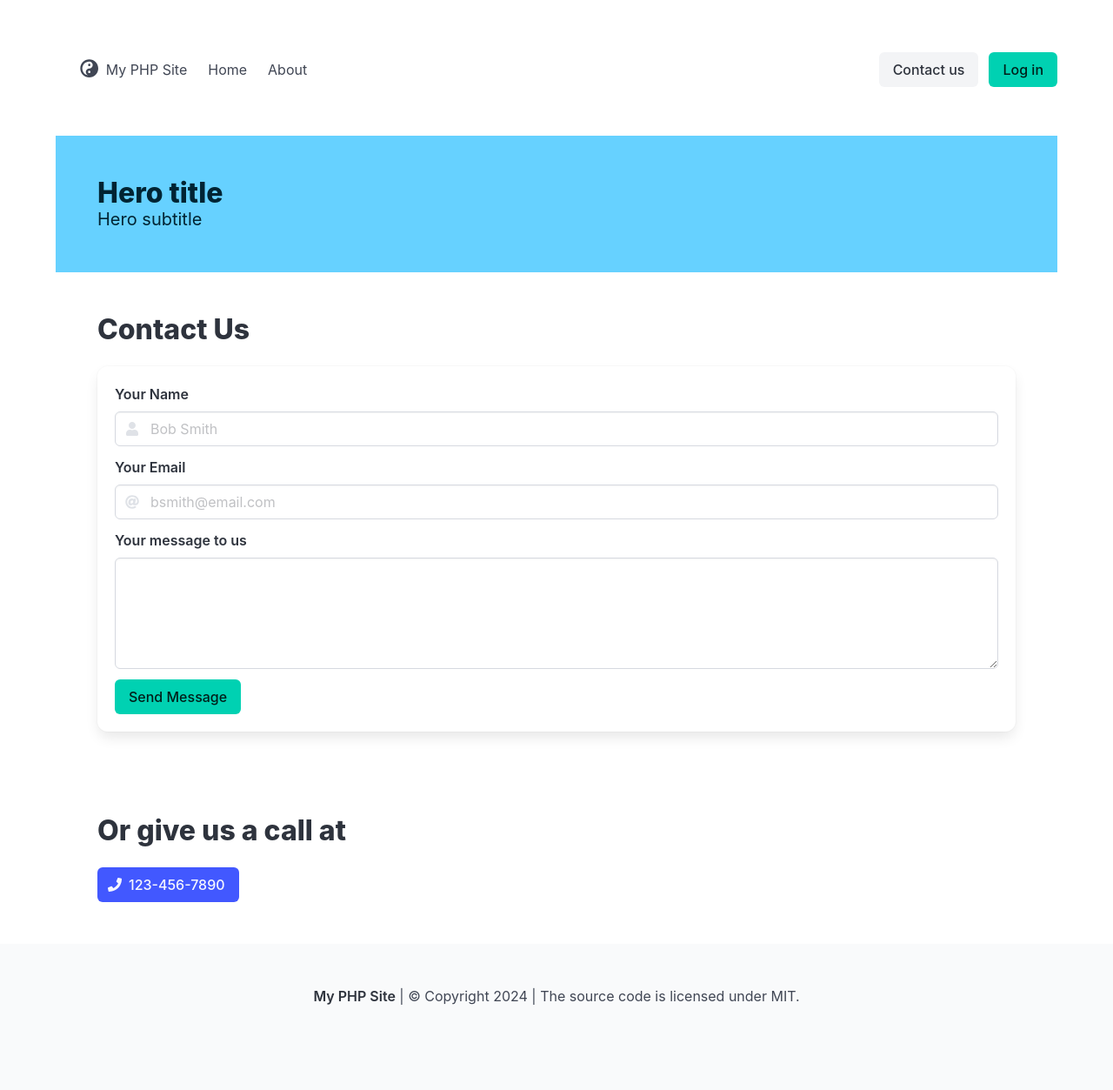
After one commit to hopemower/web3400-fall24, a PHP site: page /projects/00/contact.php in a window 1280 px wide. The commit adds this page. Shown: the whole page at 87% size. Run offline with PHP 8.4, Linux system fonts and the light colour scheme; some libraries are stand-ins or nearby versions.

Commit message:
Final update for project 00

```diff
--- /dev/null
+++ b/projects/00/config.php
@@ -0,0 +1,35 @@
+<?php
+
+// Site Variables
+$siteName = "My PHP Site";
+$contactEmail = "contact@example.com";
+$contactPhone = "123-456-7890";
+
+// Create the connection to your web3400 database
+try {
+    // Database connection variables
+    $host = 'db';
+    $dbname = 'web3400';
+    $username = 'web3400';
+    $password = 'password';
+    $dsn = "mysql:host=$host;dbname=$dbname;charset=UTF8";
+
+    // Create a PDO connection object
+    $pdo = new PDO($dsn, $username, $password);
+
+    // Set the PDO error mode to exception
+    $pdo->setAttribute(PDO::ATTR_ERRMODE, PDO::ERRMODE_EXCEPTION);
+} catch (PDOException $e) {
+    die("Could not connect to the database $dbname :" . $e->getMessage());
+}
+
+// Start a user session for the messages response system
+session_start();
+
+// Crate the message array and store it in a session variable
+if (!isset($_SESSION['messages'])) {
+    $_SESSION['messages'] = [];
+}
+// How to add a message to the array
+// $_SESSION['messages'][] = "Message goes here";
+?>
--- /dev/null
+++ b/projects/00/contact.php
@@ -0,0 +1,70 @@
+<?php
+include 'config.php'; // Ensure this is at the top to use PDO for database connection
+
+if ($_SERVER['REQUEST_METHOD'] === 'POST') {
+    $name = $_POST['name'];
+    $email = $_POST['email'];
+    $message = $_POST['message'];
+
+    // Prepare statement to avoid SQL injection
+    $stmt = $pdo->prepare("INSERT INTO contact_us (name, email, message) VALUES (?, ?, ?)");
+    $stmt->execute([$name, $email, $message]);
+
+    // Redirect or display a success message
+    $_SESSION['messages'][] = 'Thank you for contacting us!';
+    header('Location: contact.php');
+    exit;
+}
+?>
+
+
+<?php include 'templates/head.php'; ?>
+<?php include 'templates/nav.php'; ?>
+
+<!-- BEGIN YOUR CONTENT -->
+<section class="section">
+    <h1 class="title">Contact Us</h1>
+    <form class="box" action="contact.php" method="post">
+        <div class="field">
+            <label class="label">Your Name</label>
+            <div class="control has-icons-left">
+                <span class="icon is-left">
+                    <i class="fas fa-user"></i>
+                </span>
+                <input class="input" type="text" name="name" placeholder="Bob Smith" required>
+            </div>
+        </div>
+        <div class="field">
+            <label class="label">Your Email</label>
+            <div class="control has-icons-left">
+                <span class="icon is-left">
+                    <i class="fas fa-at"></i>
+                </span>
+                <input class="input" type="email" name="email" placeholder="bsmith@email.com" required>
+            </div>
+        </div>
+        <div class="field">
+            <label class="label">Your message to us</label>
+            <div class="control">
+                <textarea class="textarea" name="message" required></textarea>
+            </div>
+        </div>
+        <div class="field">
+            <div class="control">
+                <button class="button is-primary">Send Message</button>
+            </div>
+        </div>
+    </form>
+</section>
+<section class="section">
+    <h3 class="title">Or give us a call at</h3>
+    <a class="button is-link" href="tel:<?= $contactPhone ?>">
+        <span class="icon">
+            <i class="fas fa-phone"></i>
+        </span>
+        <span><?= $contactPhone ?></span>
+    </a>
+</section>
+<!-- END YOUR CONTENT -->
+
+<?php include 'templates/footer.php'; ?>
--- a/projects/00/index.php
+++ b/projects/00/index.php
@@ -1,3 +1,4 @@
+<?php include 'config.php'; ?>
 <?php include 'templates/head.php'; ?>
 <?php include 'templates/nav.php'; ?>
 
--- a/projects/00/templates/footer.php
+++ b/projects/00/templates/footer.php
@@ -5,7 +5,7 @@
     <footer class="footer">
         <div class="content has-text-centered">
             <p>
-                <strong>My Webpage</strong> by <a href="#">Your Name</a>. The source code is licensed under MIT.
+                <strong><?= $siteName ?></strong> | &copy; Copyright 2024 | The source code is licensed under MIT.
             </p>
         </div>
     </footer>
--- a/projects/00/templates/head.php
+++ b/projects/00/templates/head.php
@@ -7,7 +7,7 @@
     <link rel="stylesheet" href="https://cdn.jsdelivr.net/npm/bulma@1.0/css/bulma.min.css">
     <script src="https://cdn.jsdelivr.net/npm/@vizuaalog/bulmajs@0.12/dist/bulma.min.js"></script>
     <script defer src="https://use.fontawesome.com/releases/v5.15.4/js/all.js"></script>
-    <title>My Webpage</title>
+    <title><?= $siteName ?></title>
 </head>
 
 <body class="has-navbar-fixed-top">
--- a/projects/00/templates/nav.php
+++ b/projects/00/templates/nav.php
@@ -4,11 +4,11 @@
         <!-- BEGIN MAIN NAV -->
         <nav class="navbar" role="navigation" aria-label="main navigation">
             <div class="navbar-brand">
-                <a class="navbar-item" href="#">
+                <a class="navbar-item" href="index.php">
                     <span class="icon-text">
                         <span class="icon"></span>
                         <i class="fas fa-yin-yang fa-lg"></i>
-                        <span>&nbsp;Balance</span>
+                        <span>&nbsp;<?= $siteName ?></span>
                     </span>
                 </a>
                 <a class="navbar-burger" role="button" aria-label="menu" aria-expanded="false">
@@ -25,7 +25,7 @@
                 <div>
                     <div class="navbar-end">
                         <div class="navbar-item">
-                            <a class="button is-light">Contact us</a>
+                            <a class="button is-light" href="contact.php">Contact us</a>
                             <a class="button is-primary">Log in</a>
                         </div>
                     </div>
@@ -46,5 +46,15 @@
     </header>
     <!-- END PAGE HEADER -->
 
+    <!-- START USER MESSAGE -->
+    <?php if (!empty($_SESSION['messages'])) : ?>
+        <section class="notification is-warning">
+            <button class="delete"></button>
+            <?php echo implode('<br>', $_SESSION['messages']);
+                    $_SESSION['messages'] = []; // Clear the user responses?>
+        </section>
+    <?php endif; ?>
+    <!-- END USER MESSAGE -->
+
     <!-- BEGIN MAIN PAGE CONTENT -->
     <main class="container">
```
